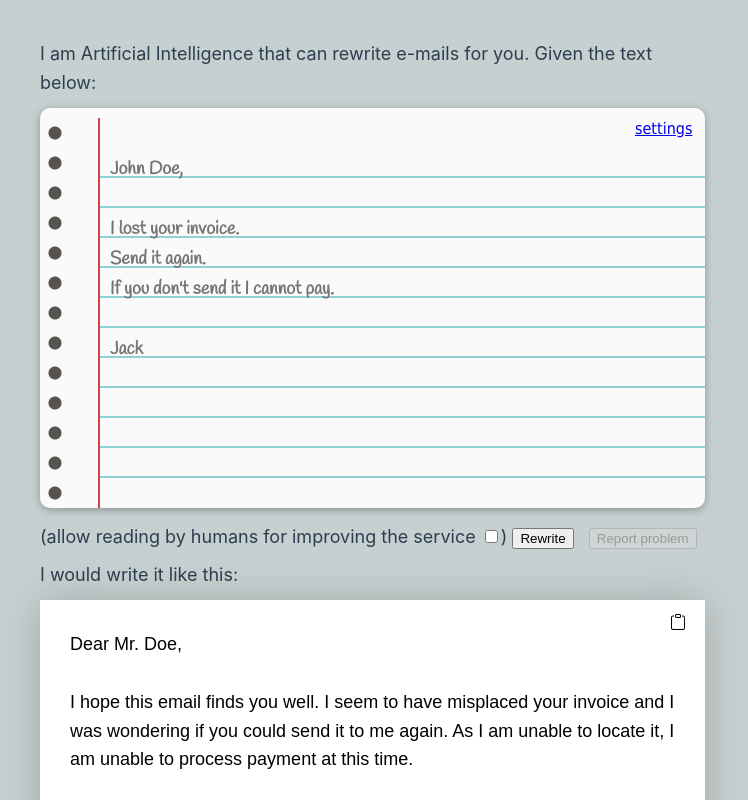
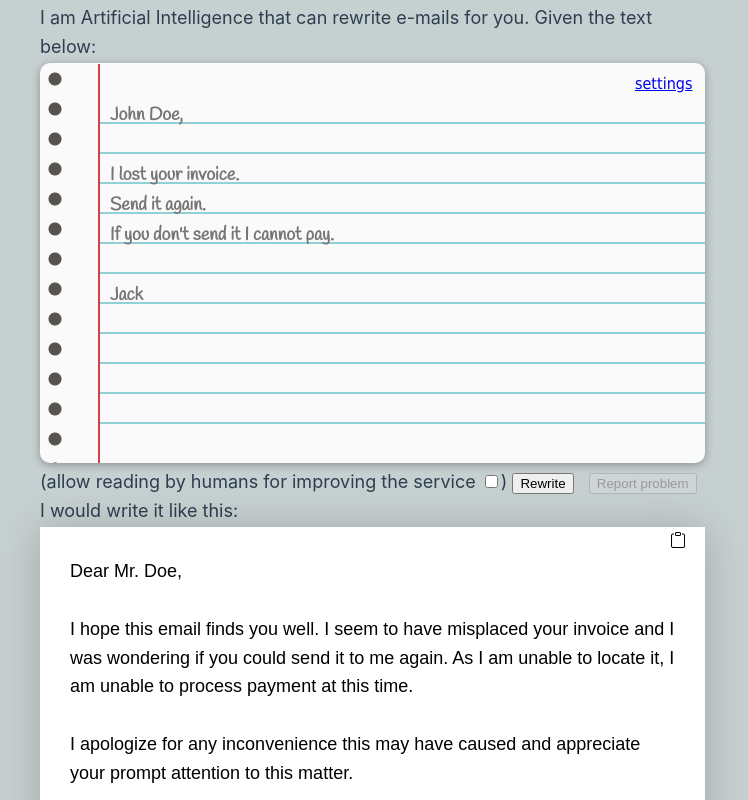
Before and after one commit to ivan-shaporov/ArtificialEditorWebSite, a Vue app: page / in a window 1280 px wide. Shown: the top 800 px of the page, without its empty margins (0-748 px from the left). Built offline with nearby package versions, Linux system fonts and the light colour scheme; no server answers.

Commit message:
fix main paige style

```diff
--- a/src/App.vue
+++ b/src/App.vue
@@ -109,7 +109,7 @@ async function reportProblem() {
     <div>I am Artificial Intelligence that can rewrite e-mails for you. Given the text below:</div>
     <UserInput v-model="draft" :clientPrincipal="clientPrincipal"/>
 
-    <div>
+    <div class="controls">
       (allow reading by humans for improving the service <input id="allowLog" type="checkbox" v-model="allowLog" />)
       <input type="button" value="Rewrite" id="btnRewrite" @click="rewrite" :disabled="!rewriteEnabled" /> &nbsp;
       <input type="button" value="Report problem" id="btnReportProblem" @click="reportProblem" :disabled="!reportEnabled" />
@@ -119,3 +119,9 @@ async function reportProblem() {
     <RewrittenText :text="rewritten.text"/>
   </main>
 </template>
+
+<style scoped>
+.controls {
+  margin-top: 5px;
+}
+</style>
--- a/src/assets/base.css
+++ b/src/assets/base.css
@@ -55,13 +55,13 @@
 *::before,
 *::after {
   box-sizing: border-box;
-  margin-top: 10px;
+  margin-top: 1px;
   position: relative;
   font-weight: normal;
 }
 
 body {
-  min-height: 100vh;
+  min-height: 90vh;
   color: var(--color-text);
   background: var(--color-background);
   transition: color 0.5s, background-color 0.5s;
```
